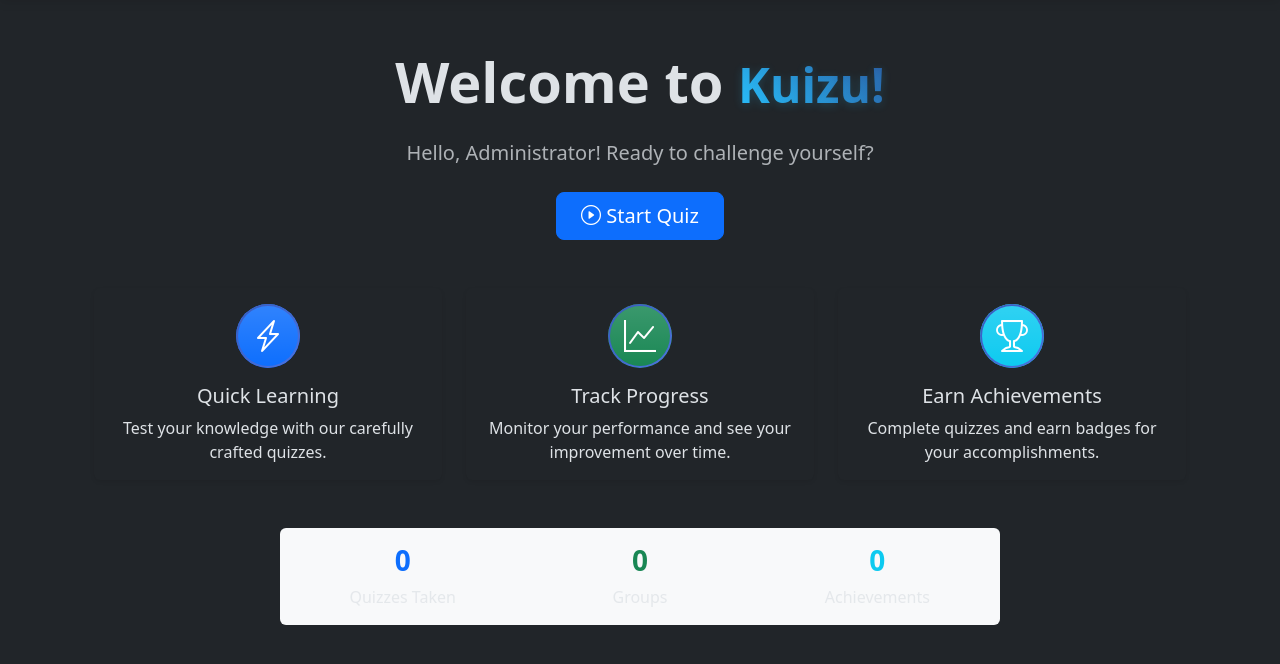
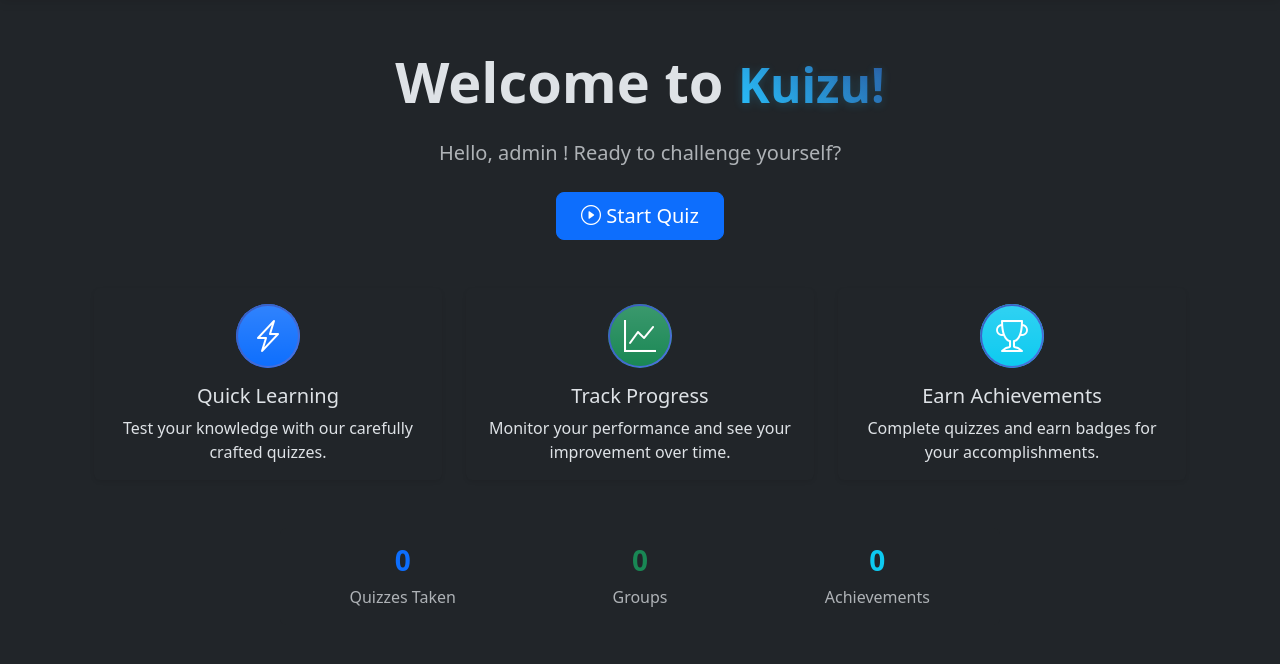
Before and after one commit to 23f2003176/Quiz-Master-App-V1, a Flask app: template templates/index.html in a window 1280 px wide. Shown: the part 70-734 px from the top of the page. Run offline with Flask 3, Linux system fonts and the light colour scheme; the template is opened without the code that fills it: values that come from a table or form of the project are taken from there, others are empty.

Commit message:
bug fixed

```diff
--- a/templates/index.html
+++ b/templates/index.html
@@ -8,7 +8,7 @@
     <div class="row mb-5">
         <div class="col-lg-8 mx-auto text-center">
             <h1 class="display-4 fw-bold mb-3">Welcome to <span class="welcome">Kuizu!</span></h1>
-            <p class="lead text-muted mb-4">Hello, {{user.full_name}}! Ready to challenge yourself?</p>
+            <p class="lead text-muted mb-4">Hello, {{user.username}} ! Ready to challenge yourself?</p>
             <div class="d-grid gap-2 d-sm-flex justify-content-sm-center">
                 <a href="{{ url_for('dashboard') }}" class="btn btn-primary btn-lg px-4 gap-3">
                     <i class="bi bi-play-circle"></i> Start Quiz
@@ -59,7 +59,7 @@
     <!-- Stats Section -->
     <div class="row">
         <div class="col-md-8 mx-auto">
-            <div class="card border-0 bg-light">
+            <div class="card border-0 bg-dark">
                 <div class="card-body">
                     <div class="row text-center">
                         <div class="col-4">
```
